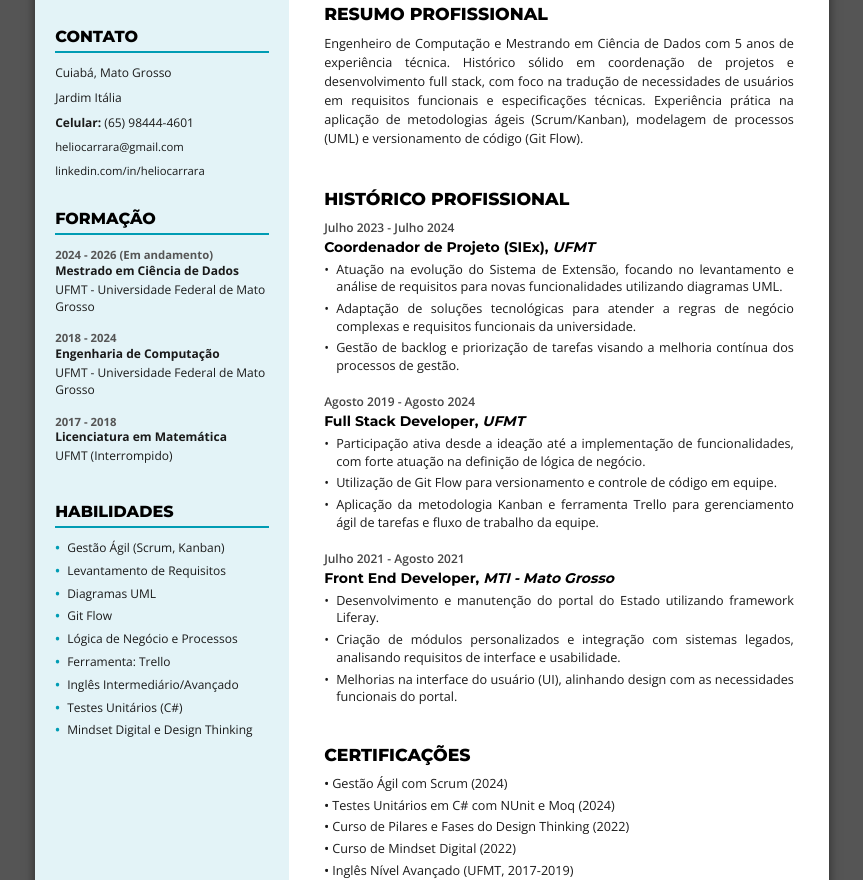
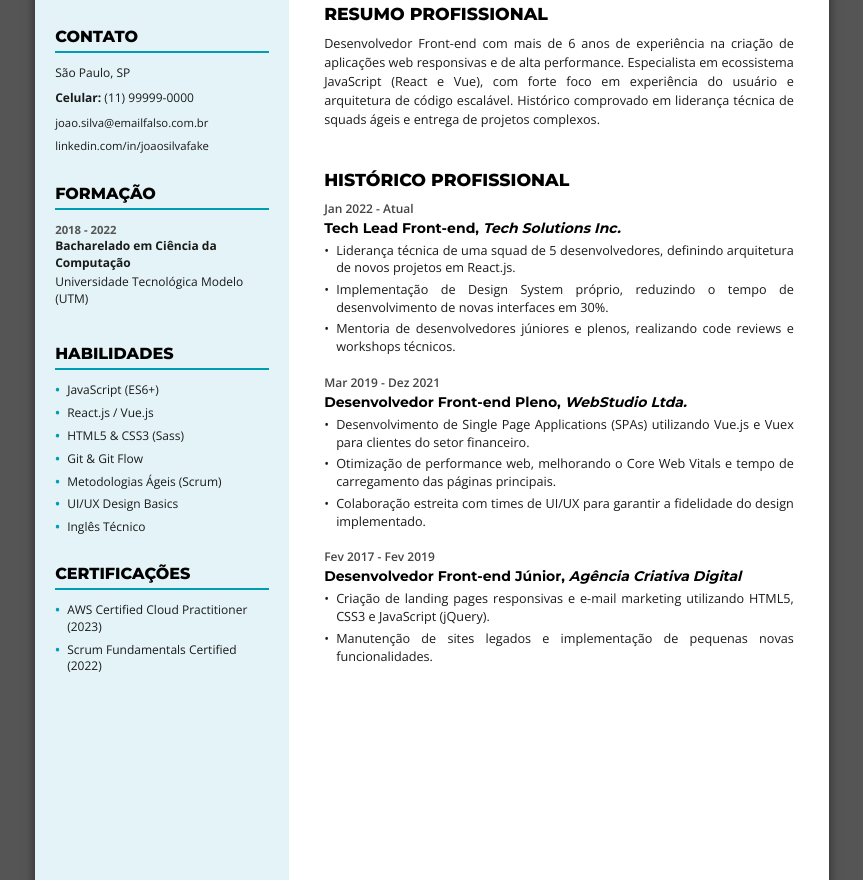
Before and after one commit to heliocarrara/static-cv-generator, a plain HTML site: page index.html in a window 1280 px wide. Shown: the part 203-1083 px from the top of the page, without its empty margins (208-1071 px from the left). Drawn offline with nearby package versions, Linux system fonts and the light colour scheme.

Commit message:
Update personal details and experience in index.html

```diff
--- a/index.html
+++ b/index.html
@@ -3,7 +3,7 @@
 <head>
     <meta charset="UTF-8">
     <meta name="viewport" content="width=device-width, initial-scale=1.0">
-    <title>Currículo - Helio Carrara</title>
+    <title>Currículo Exemplo - João Silva</title>
     <style>
         /* --- FONTES E CORES --- */
         @import url('https://fonts.googleapis.com/css2?family=Montserrat:wght@400;600;700;800&family=Open+Sans:wght@400;600;700&display=swap');
@@ -268,66 +268,57 @@
             <div class="sidebar-top-accent"></div>
 
             <div class="photo-container" onclick="document.getElementById('image-input').click()">
-                <img src="https://via.placeholder.com/150x150?text=Foto" id="profile-img" alt="Foto">
+                <img src="https://via.placeholder.com/150x150?text=Carregar+Foto" id="profile-img" alt="Foto">
                 <div class="photo-overlay">Carregar Foto</div>
             </div>
 
             <h3 class="section-title">Contato</h3>
             <div class="contact-info">
-                <p>Cuiabá, Mato Grosso</p>
-                <p>Jardim Itália</p>
-                <p><strong>Celular:</strong> (65) 98444-4601</p>
-                <p style="font-size: 8.5pt; word-break: break-all;">heliocarrara@gmail.com</p>
-                <p style="font-size: 8.5pt;">linkedin.com/in/heliocarrara</p>
+                <p>São Paulo, SP</p>
+                <p><strong>Celular:</strong> (11) 99999-0000</p>
+                <p style="font-size: 8.5pt; word-break: break-all;">joao.silva@emailfalso.com.br</p>
+                <p style="font-size: 8.5pt;">linkedin.com/in/joaosilvafake</p>
             </div>
             <br>
 
             <h3 class="section-title">Formação</h3>
 
             <div class="education-item">
-                <span class="education-year">2024 - 2026 (Em andamento)</span>
-                <span class="education-degree">Mestrado em Ciência de Dados</span>
-                UFMT - Universidade Federal de Mato Grosso
-            </div>
-
-            <div class="education-item">
-                <span class="education-year">2018 - 2024</span>
-                <span class="education-degree">Engenharia de Computação</span>
-                UFMT - Universidade Federal de Mato Grosso
-            </div>
-
-            <div class="education-item">
-                <span class="education-year">2017 - 2018</span>
-                <span class="education-degree">Licenciatura em Matemática</span>
-                UFMT (Interrompido)
+                <span class="education-year">2018 - 2022</span>
+                <span class="education-degree">Bacharelado em Ciência da Computação</span>
+                Universidade Tecnológica Modelo (UTM)
             </div>
             <br>
 
             <h3 class="section-title">Habilidades</h3>
             <ul class="skills-list">
-                <li>Gestão Ágil (Scrum, Kanban)</li>
-                <li>Levantamento de Requisitos</li>
-                <li>Diagramas UML</li>
-                <li>Git Flow</li>
-                <li>Lógica de Negócio e Processos</li>
-                <li>Ferramenta: Trello</li>
-                <li>Inglês Intermediário/Avançado</li>
-                <li>Testes Unitários (C#)</li>
-                <li>Mindset Digital e Design Thinking</li>
+                <li>JavaScript (ES6+)</li>
+                <li>React.js / Vue.js</li>
+                <li>HTML5 & CSS3 (Sass)</li>
+                <li>Git & Git Flow</li>
+                <li>Metodologias Ágeis (Scrum)</li>
+                <li>UI/UX Design Basics</li>
+                <li>Inglês Técnico</li>
+            </ul>
+            <br>
+             <h3 class="section-title">Certificações</h3>
+            <ul class="cert-list">
+                <li>AWS Certified Cloud Practitioner (2023)</li>
+                <li>Scrum Fundamentals Certified (2022)</li>
             </ul>
         </aside>
 
         <main>
             <header>
-                <h1 contenteditable="true">Helio Carrara<br>Belido Júnior</h1>
-                <div class="role-title" contenteditable="true">Analista de Requisitos / Eng. Computação</div>
+                <h1 contenteditable="true">João Silva<br>Santos</h1>
+                <div class="role-title" contenteditable="true">Desenvolvedor Front-end Sênior</div>
                 <div class="name-underline"></div>
             </header>
 
             <section>
                 <h2 class="main-section-title">Resumo Profissional</h2>
                 <p class="profile-text" contenteditable="true">
-                    Engenheiro de Computação e Mestrando em Ciência de Dados com 5 anos de experiência técnica. Histórico sólido em coordenação de projetos e desenvolvimento full stack, com foco na tradução de necessidades de usuários em requisitos funcionais e especificações técnicas. Experiência prática na aplicação de metodologias ágeis (Scrum/Kanban), modelagem de processos (UML) e versionamento de código (Git Flow).
+                    Desenvolvedor Front-end com mais de 6 anos de experiência na criação de aplicações web responsivas e de alta performance. Especialista em ecossistema JavaScript (React e Vue), com forte foco em experiência do usuário e arquitetura de código escalável. Histórico comprovado em liderança técnica de squads ágeis e entrega de projetos complexos.
                 </p>
             </section>
 
@@ -335,45 +326,33 @@
                 <h2 class="main-section-title">Histórico Profissional</h2>
 
                 <div class="job-item">
-                    <div class="job-date" contenteditable="true">Julho 2023 - Julho 2024</div>
-                    <div class="job-title" contenteditable="true">Coordenador de Projeto (SIEx), <i>UFMT</i></div>
+                    <div class="job-date" contenteditable="true">Jan 2022 - Atual</div>
+                    <div class="job-title" contenteditable="true">Tech Lead Front-end, <i>Tech Solutions Inc.</i></div>
                     <ul class="job-details">
-                        <li contenteditable="true">Atuação na evolução do Sistema de Extensão, focando no levantamento e análise de requisitos para novas funcionalidades utilizando diagramas UML.</li>
-                        <li contenteditable="true">Adaptação de soluções tecnológicas para atender a regras de negócio complexas e requisitos funcionais da universidade.</li>
-                        <li contenteditable="true">Gestão de backlog e priorização de tarefas visando a melhoria contínua dos processos de gestão.</li>
+                        <li contenteditable="true">Liderança técnica de uma squad de 5 desenvolvedores, definindo arquitetura de novos projetos em React.js.</li>
+                        <li contenteditable="true">Implementação de Design System próprio, reduzindo o tempo de desenvolvimento de novas interfaces em 30%.</li>
+                        <li contenteditable="true">Mentoria de desenvolvedores júniores e plenos, realizando code reviews e workshops técnicos.</li>
                     </ul>
                 </div>
 
                 <div class="job-item">
-                    <div class="job-date" contenteditable="true">Agosto 2019 - Agosto 2024</div>
-                    <div class="job-title" contenteditable="true">Full Stack Developer, <i>UFMT</i></div>
+                    <div class="job-date" contenteditable="true">Mar 2019 - Dez 2021</div>
+                    <div class="job-title" contenteditable="true">Desenvolvedor Front-end Pleno, <i>WebStudio Ltda.</i></div>
                     <ul class="job-details">
-                        <li contenteditable="true">Participação ativa desde a ideação até a implementação de funcionalidades, com forte atuação na definição de lógica de negócio.</li>
-                        <li contenteditable="true">Utilização de Git Flow para versionamento e controle de código em equipe.</li>
-                        <li contenteditable="true">Aplicação da metodologia Kanban e ferramenta Trello para gerenciamento ágil de tarefas e fluxo de trabalho da equipe.</li>
+                        <li contenteditable="true">Desenvolvimento de Single Page Applications (SPAs) utilizando Vue.js e Vuex para clientes do setor financeiro.</li>
+                        <li contenteditable="true">Otimização de performance web, melhorando o Core Web Vitals e tempo de carregamento das páginas principais.</li>
+                        <li contenteditable="true">Colaboração estreita com times de UI/UX para garantir a fidelidade do design implementado.</li>
                     </ul>
                 </div>
 
                 <div class="job-item">
-                    <div class="job-date" contenteditable="true">Julho 2021 - Agosto 2021</div>
-                    <div class="job-title" contenteditable="true">Front End Developer, <i>MTI - Mato Grosso</i></div>
+                    <div class="job-date" contenteditable="true">Fev 2017 - Fev 2019</div>
+                    <div class="job-title" contenteditable="true">Desenvolvedor Front-end Júnior, <i>Agência Criativa Digital</i></div>
                     <ul class="job-details">
-                        <li contenteditable="true">Desenvolvimento e manutenção do portal do Estado utilizando framework Liferay.</li>
-                        <li contenteditable="true">Criação de módulos personalizados e integração com sistemas legados, analisando requisitos de interface e usabilidade.</li>
-                        <li contenteditable="true">Melhorias na interface do usuário (UI), alinhando design com as necessidades funcionais do portal.</li>
+                        <li contenteditable="true">Criação de landing pages responsivas e e-mail marketing utilizando HTML5, CSS3 e JavaScript (jQuery).</li>
+                        <li contenteditable="true">Manutenção de sites legados e implementação de pequenas novas funcionalidades.</li>
                     </ul>
                 </div>
-            </section>
-
-            <section>
-                <h2 class="main-section-title">Certificações</h2>
-                <ul class="job-details" style="list-style: none; padding-left: 0;">
-                    <li style="padding-left: 0;">• Gestão Ágil com Scrum (2024)</li>
-                    <li style="padding-left: 0;">• Testes Unitários em C# com NUnit e Moq (2024)</li>
-                    <li style="padding-left: 0;">• Curso de Pilares e Fases do Design Thinking (2022)</li>
-                    <li style="padding-left: 0;">• Curso de Mindset Digital (2022)</li>
-                    <li style="padding-left: 0;">• Inglês Nível Avançado (UFMT, 2017-2019)</li>
-                </ul>
             </section>
         </main>
     </div>
```
